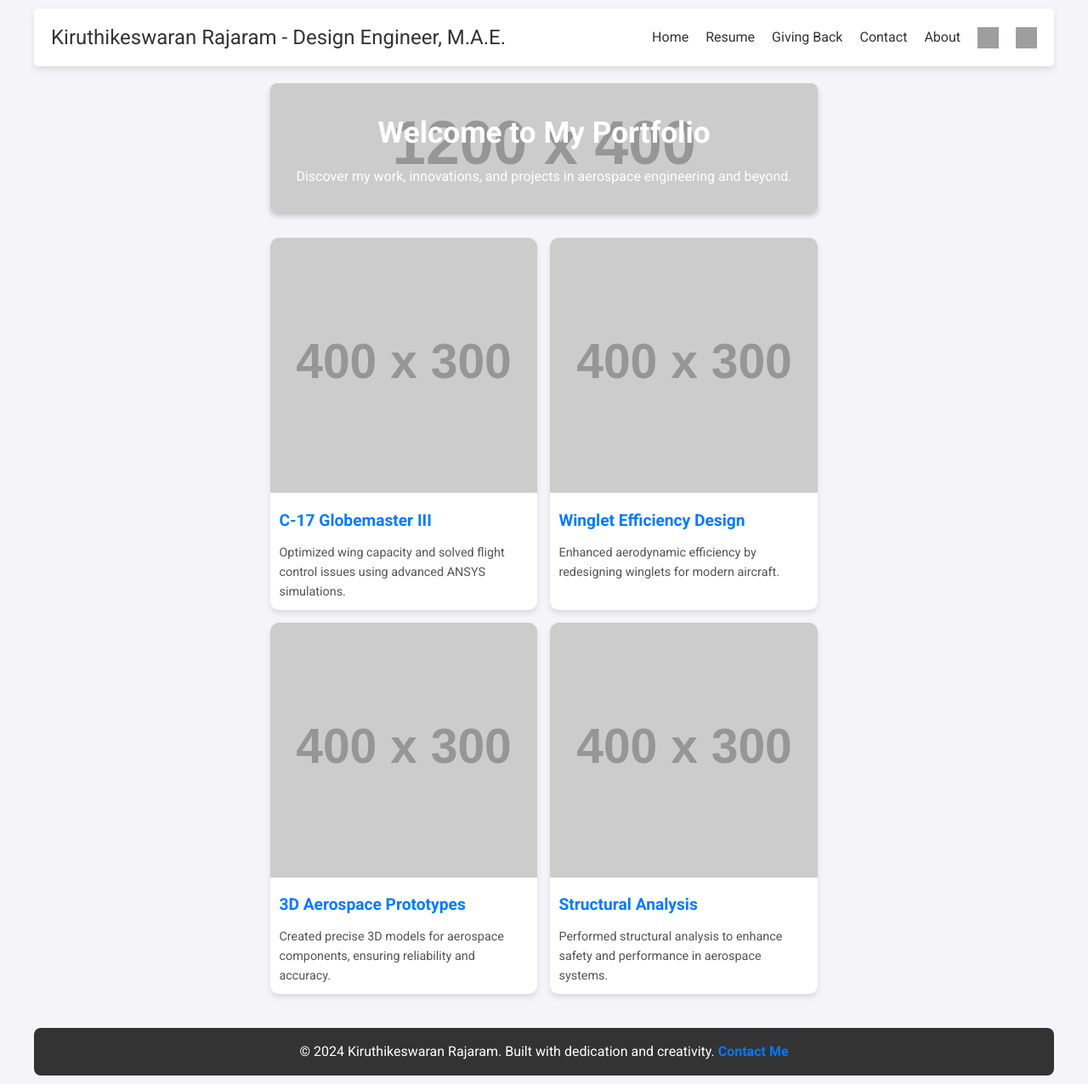
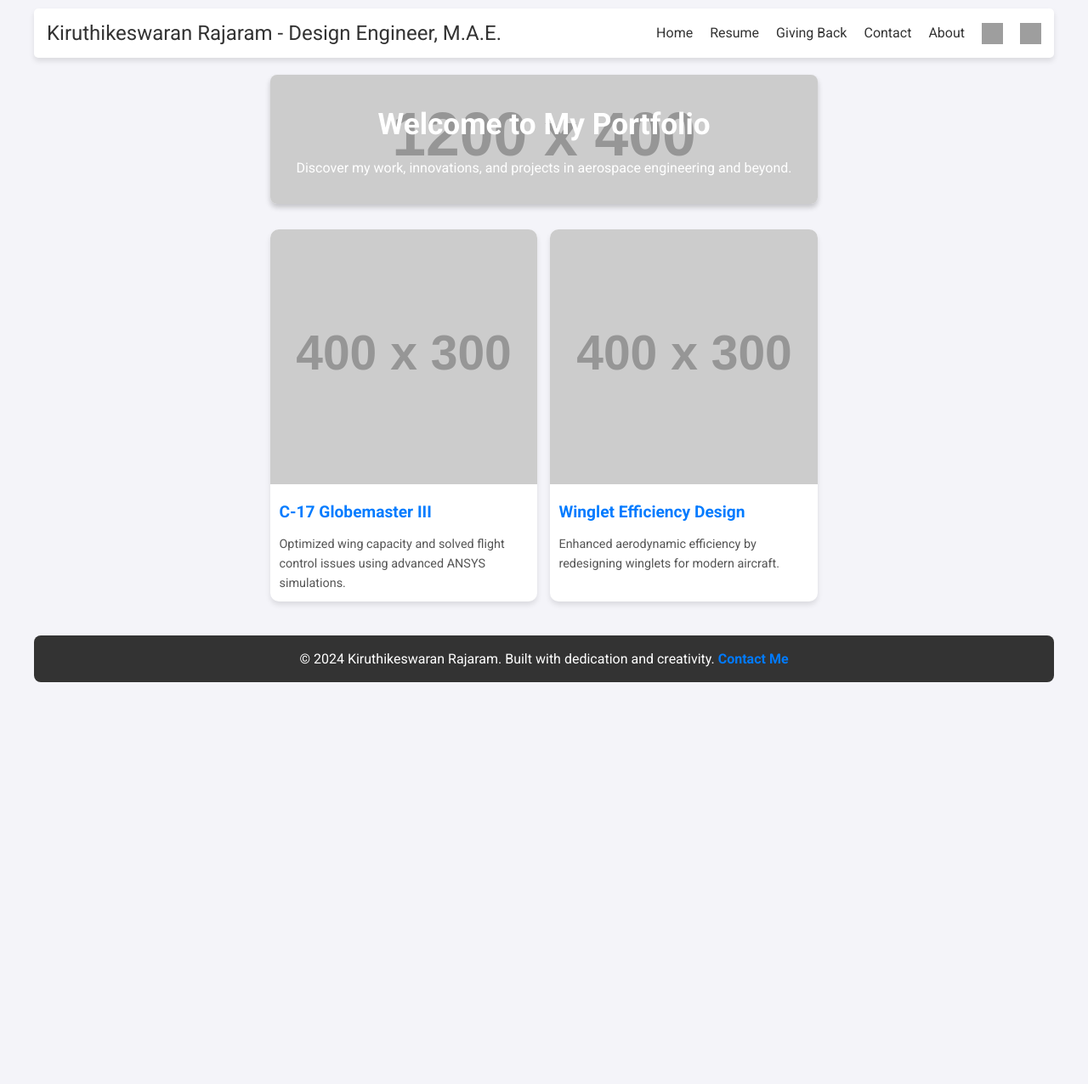
Before and after one commit to kiruthikeswaran/krajaram, a plain HTML site: page index.html in a window 1280 px wide. Shown: the whole page at 85% size. After the commit the page ends 813 px from the top, so only its background shows below. Drawn offline with Linux system fonts and the light colour scheme; grey boxes are pictures that could not be loaded; placeholder pictures from the web are drawn by us.

Commit message:
Update index.html

```diff
--- a/index.html
+++ b/index.html
@@ -26,11 +26,12 @@
       padding: 10px;
     }
 
+    /* Header Section */
     header {
       display: flex;
       justify-content: space-between;
       align-items: center;
-      padding: 15px 20px;
+      padding: 10px 15px;
       background: white;
       color: #333;
       border-radius: 5px;
@@ -45,11 +46,17 @@
       text-transform: capitalize;
     }
 
+    .menu-container {
+      display: flex;
+      align-items: center;
+    }
+
     .menu-toggle {
       display: flex;
       flex-direction: column;
       gap: 4px;
       cursor: pointer;
+      margin-right: 15px;
     }
 
     .menu-toggle div {
@@ -62,8 +69,7 @@
       display: none;
       position: absolute;
       top: 55px;
-      left: 0;
-      width: 100%;
+      right: 15px;
       background: #333;
       flex-direction: column;
       align-items: center;
@@ -96,6 +102,7 @@
       height: 25px;
     }
 
+    /* Media Query */
     @media (min-width: 768px) {
       .menu-toggle {
         display: none;
@@ -109,8 +116,8 @@
         padding: 0;
         box-shadow: none;
         border-radius: 0;
-        width: auto;
         background: transparent;
+        margin: 0;
       }
 
       .menu a {
@@ -171,7 +178,7 @@
 
     .project-card img {
       width: 100%;
-      height: 300px; /* Increased height for a larger image */
+      height: 300px;
       object-fit: cover;
     }
 
@@ -215,12 +222,13 @@
   <!-- Header Section -->
   <header>
     <div class="logo">Kiruthikeswaran Rajaram - Design Engineer, M.A.E.</div>
+    <div class="menu-container">
       <div class="menu-toggle" id="menu-toggle">
         <div></div>
         <div></div>
         <div></div>
       </div>
-    <div class="menu" id="menu">
+      <nav class="menu" id="menu">
         <a href="#home">Home</a>
         <a href="resume.html" target="_blank">Resume</a>
         <a href="giving-back.html" target="_blank">Giving Back</a>
@@ -232,6 +240,7 @@
         <a href="https://github.com/kiruthikeswaran" target="_blank">
           <img src="https://cdn-icons-png.flaticon.com/512/733/733553.png" alt="GitHub">
         </a>
+      </nav>
     </div>
   </header>
 
@@ -257,20 +266,6 @@
         <h3>Winglet Efficiency Design</h3>
         <p>Enhanced aerodynamic efficiency by redesigning winglets for modern aircraft.</p>
       </div>
-
-      <!-- Project 3 -->
-      <div class="project-card">
-        <img src="https://via.placeholder.com/400x300" alt="3D Aerospace Prototypes">
-        <h3>3D Aerospace Prototypes</h3>
-        <p>Created precise 3D models for aerospace components, ensuring reliability and accuracy.</p>
-      </div>
-
-      <!-- Project 4 -->
-      <div class="project-card">
-        <img src="https://via.placeholder.com/400x300" alt="Structural Analysis">
-        <h3>Structural Analysis</h3>
-        <p>Performed structural analysis to enhance safety and performance in aerospace systems.</p>
-      </div>
     </div>
   </div>
 
```
Lines whose indentation alone changed are shown as unchanged.
